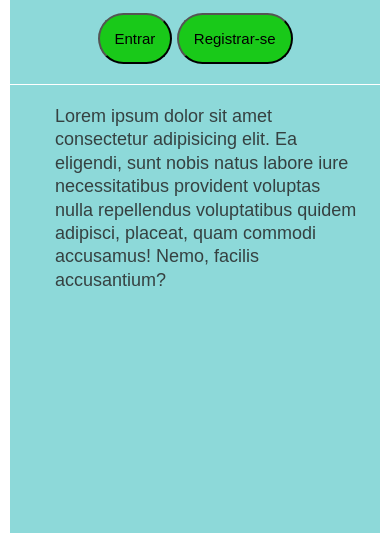
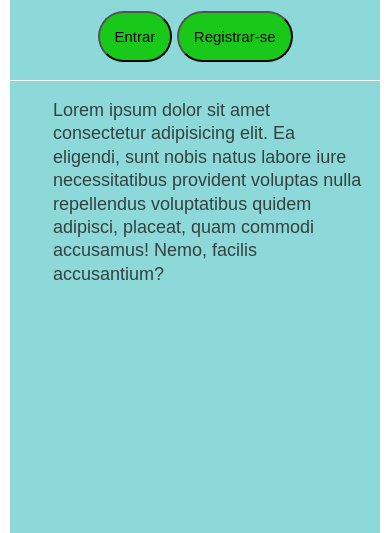
Before and after one commit to caio-vasp/desafio-pagdeinscri-o, a plain HTML site: page index.html in a window 390 px wide. Shown: the part 126-659 px from the top of the page. Drawn offline with Linux system fonts and the light colour scheme.

Commit message:
responsividade

```diff
--- a/index.css
+++ b/index.css
@@ -143,6 +143,21 @@ footer {
     }
 }
 
+@media (max-width: 768px) {
+    body {
+        margin: 20px auto;
+        padding: 15px;
+    }
+
+    header, main, footer {
+        padding: 18px;
+    }
+
+    #titulo h1 {
+        font-size: 1.5rem;
+    }
+}
+
 
 @media (max-width: 580px) {
     body {
```
